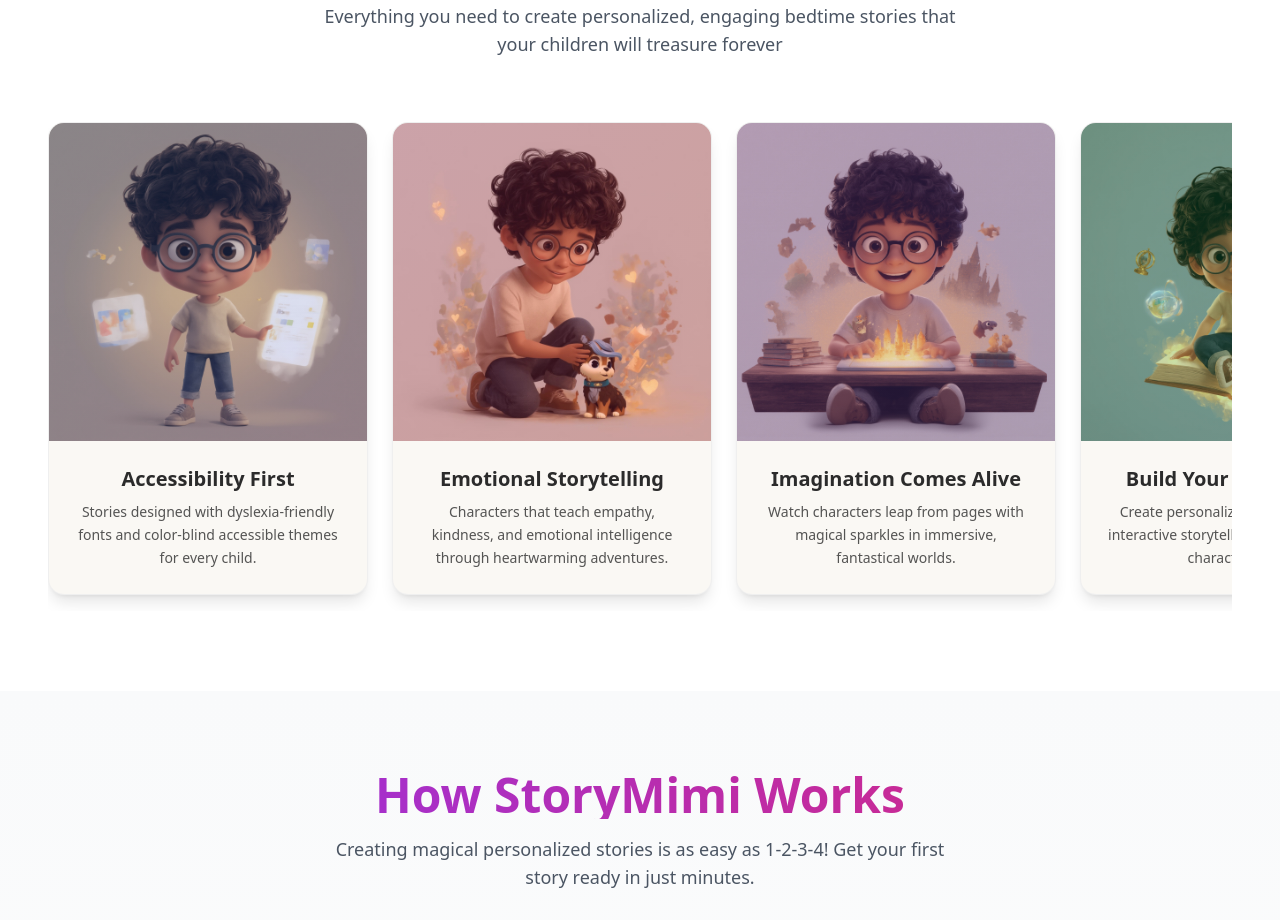
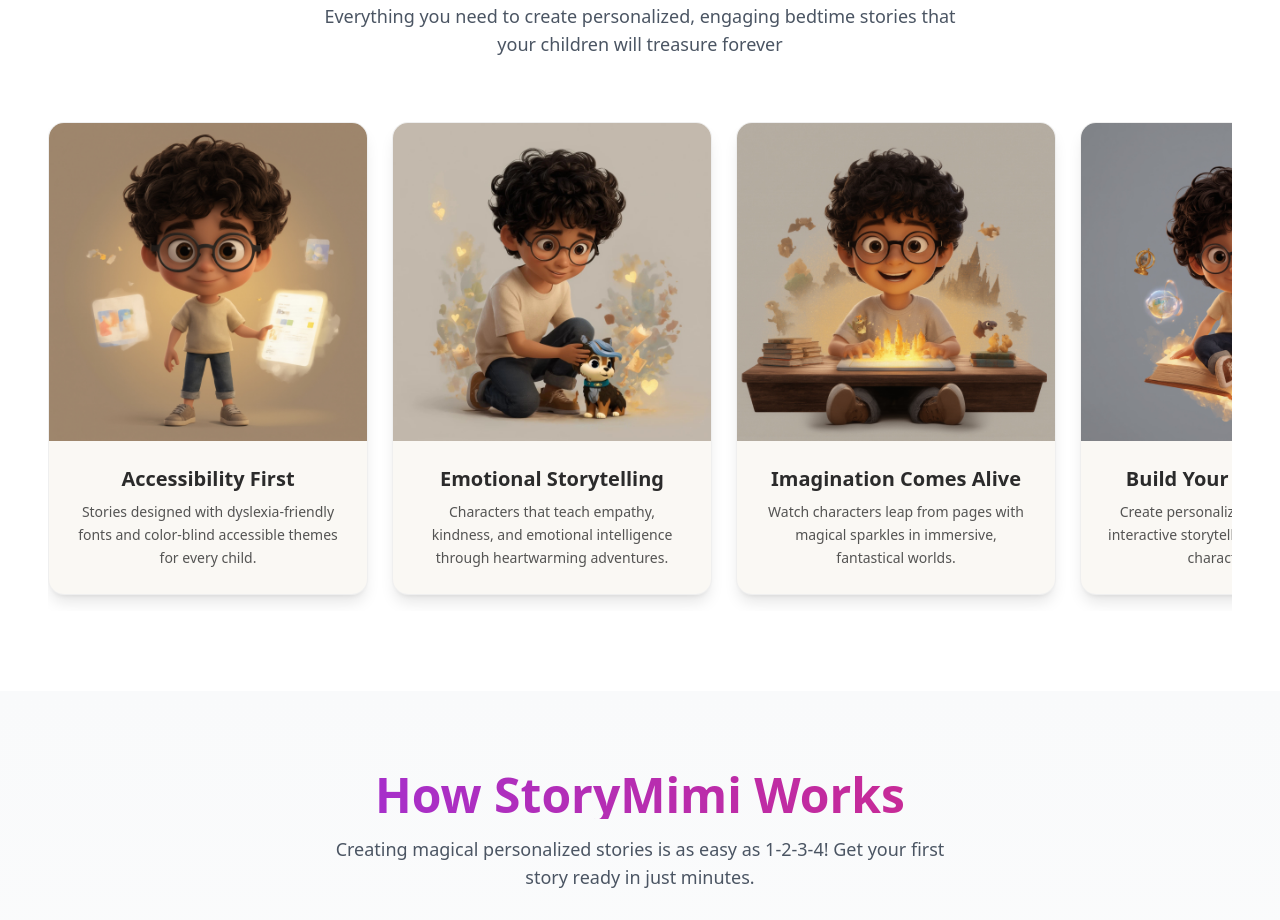
Before and after one commit to IshanRTripathi/mimi-dream-verse, a React (Vite) app: page / in a window 1280 px wide. Shown: the part 1380-2300 px from the top of the page. Built offline with nearby package versions, Linux system fonts and the light colour scheme.

Commit message:
Remove color filter from images
Removed the color filter from the images in the interactive feature cards in `src/components/InteractiveFeatureCard.tsx`.

```diff
--- a/src/components/InteractiveFeatureCard.tsx
+++ b/src/components/InteractiveFeatureCard.tsx
@@ -40,16 +40,6 @@ const InteractiveFeatureCard = ({ title, description, images, theme }: Interacti
     return imageMap[imagePath] || imagePath;
   };
 
-  const getThemeColors = (theme: string) => {
-    const themes = {
-      accessibility: "from-blue-500/20 to-indigo-500/20",
-      emotional: "from-pink-500/20 to-rose-500/20",
-      imagination: "from-purple-500/20 to-violet-500/20",
-      building: "from-green-500/20 to-emerald-500/20"
-    };
-    return themes[theme as keyof typeof themes] || themes.accessibility;
-  };
-
   return (
     <motion.div
       initial={{ opacity: 0, y: 20 }}
@@ -61,8 +51,6 @@ const InteractiveFeatureCard = ({ title, description, images, theme }: Interacti
     >
       {/* Image Container - Full width, 1:1 aspect ratio */}
       <div className="relative w-full aspect-square overflow-hidden">
-        <div className={`absolute inset-0 bg-gradient-to-br ${getThemeColors(theme)} z-10`}></div>
-
         {/* Primary Image */}
         <motion.img
           src={getImageSrc(images.primary)}
```
